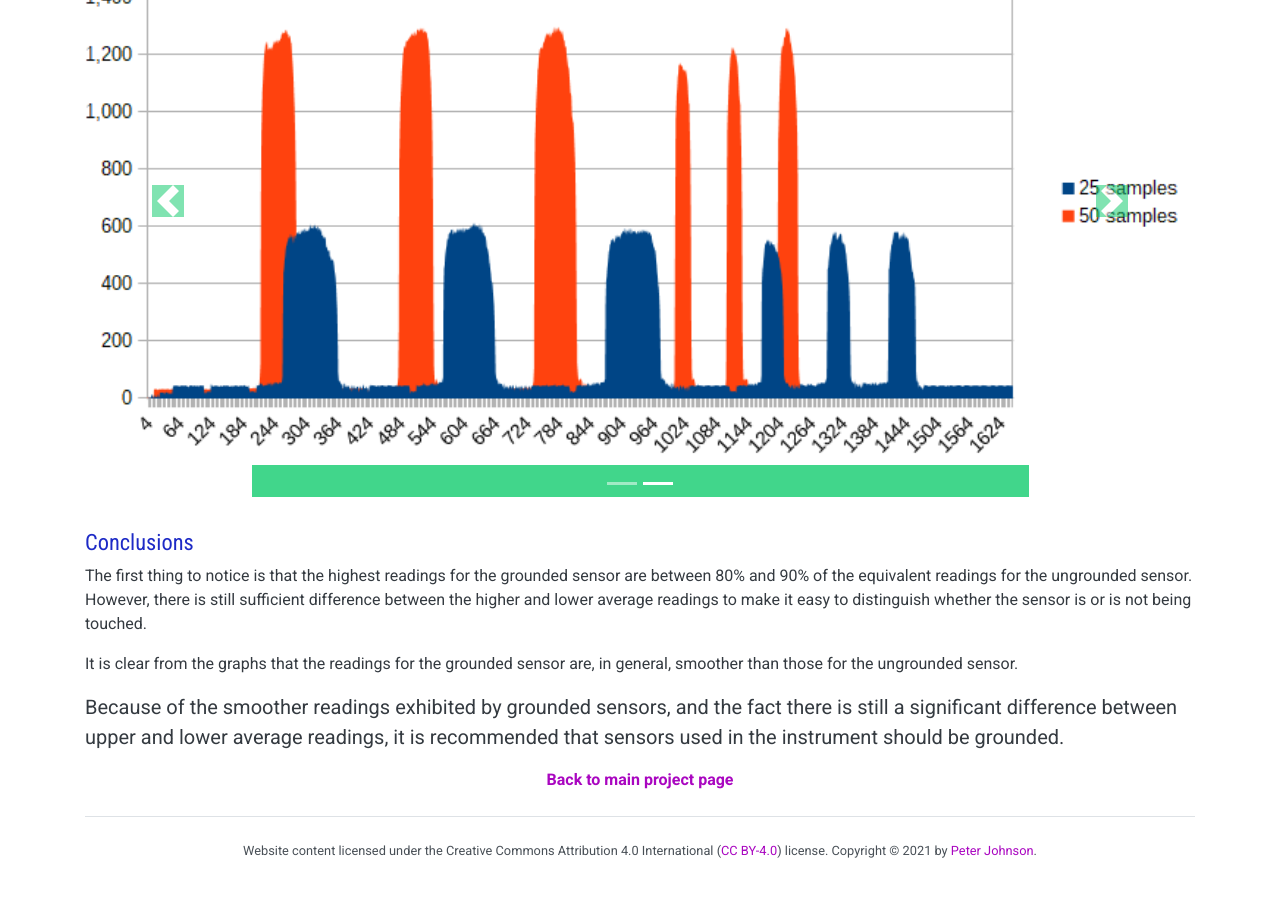
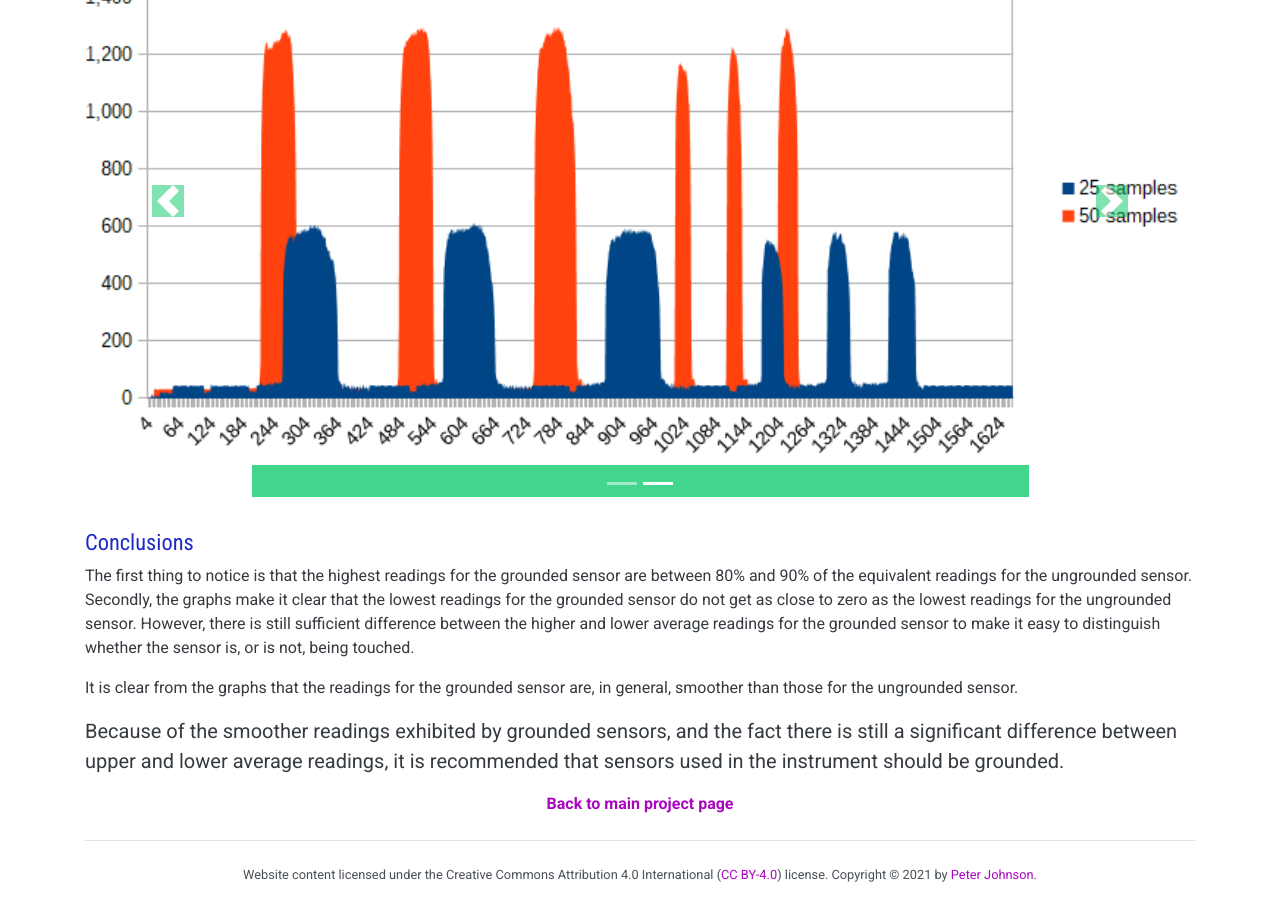
Before and after one commit to cahamo/cahamo.github.io, a Jekyll site: the page built from projects/tongue-drum/experiment-7.html, in a window 1280 px wide and 900 px high, scrolled down 5226 px. Built offline with Jekyll 4.4.1, drawn with Linux system fonts in a browser that asks for light colours; comment, search, counter and statistics services are not loaded; before the commit the page ends 6102 px from its top, so only the background shows below that.

Commit message:
Update conclusion for tongue drum experiment #7

```diff
--- a/projects/tongue-drum/experiment-7.html
+++ b/projects/tongue-drum/experiment-7.html
@@ -224,8 +224,10 @@ layout: default
 <h2>Conclusions</h2>
 
 <p>The first thing to notice is that the highest readings for the grounded sensor are between 80% and 90% of the
-    equivalent readings for the ungrounded sensor. However, there is still sufficient difference between the higher and
-    lower average readings to make it easy to distinguish whether the sensor is or is not being touched.</p>
+    equivalent readings for the ungrounded sensor. Secondly, the graphs make it clear that the lowest readings for the
+    grounded sensor do not get as close to zero as the lowest readings for the ungrounded sensor. However, there is
+    still sufficient difference between the higher and lower average readings for the grounded sensor to make it easy
+    to distinguish whether the sensor is, or is not, being touched.</p>
 
 <p>It is clear from the graphs that the readings for the grounded sensor are, in general, smoother than those for the
     ungrounded sensor.</p>
```
